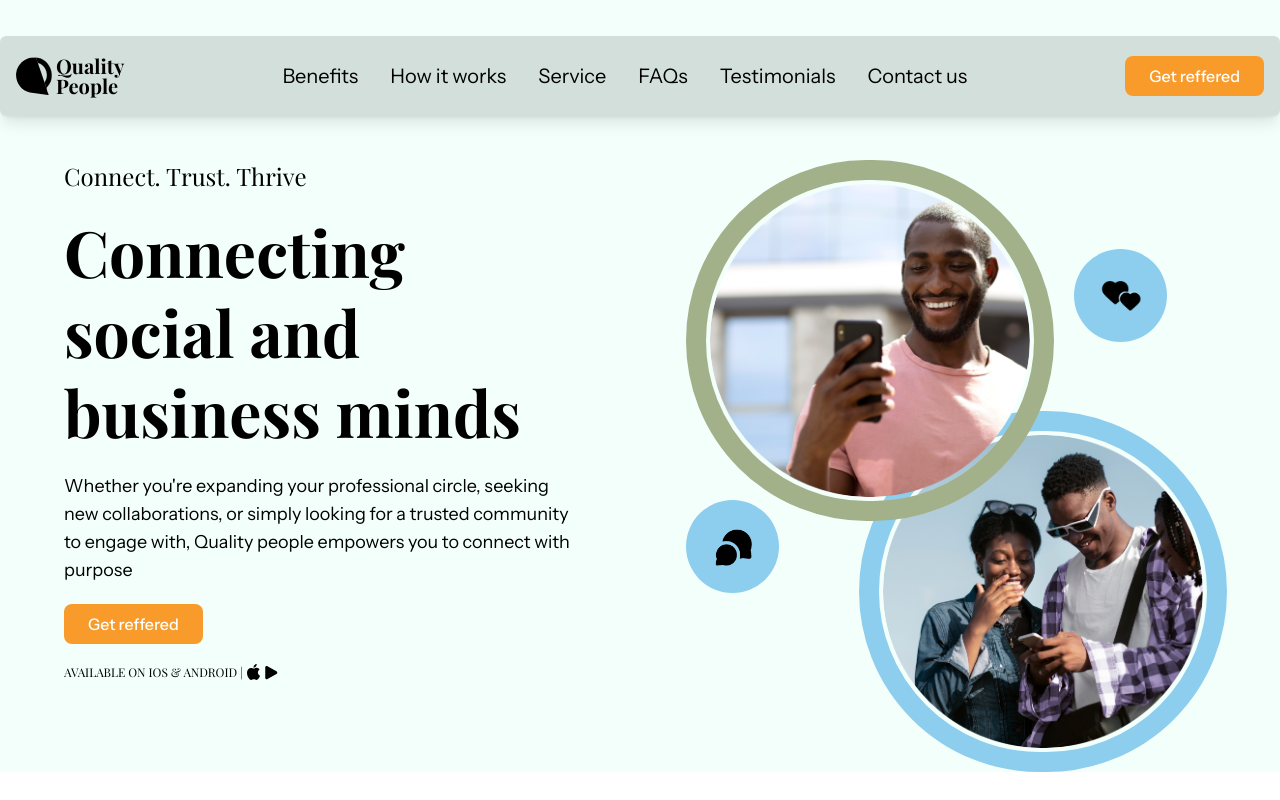
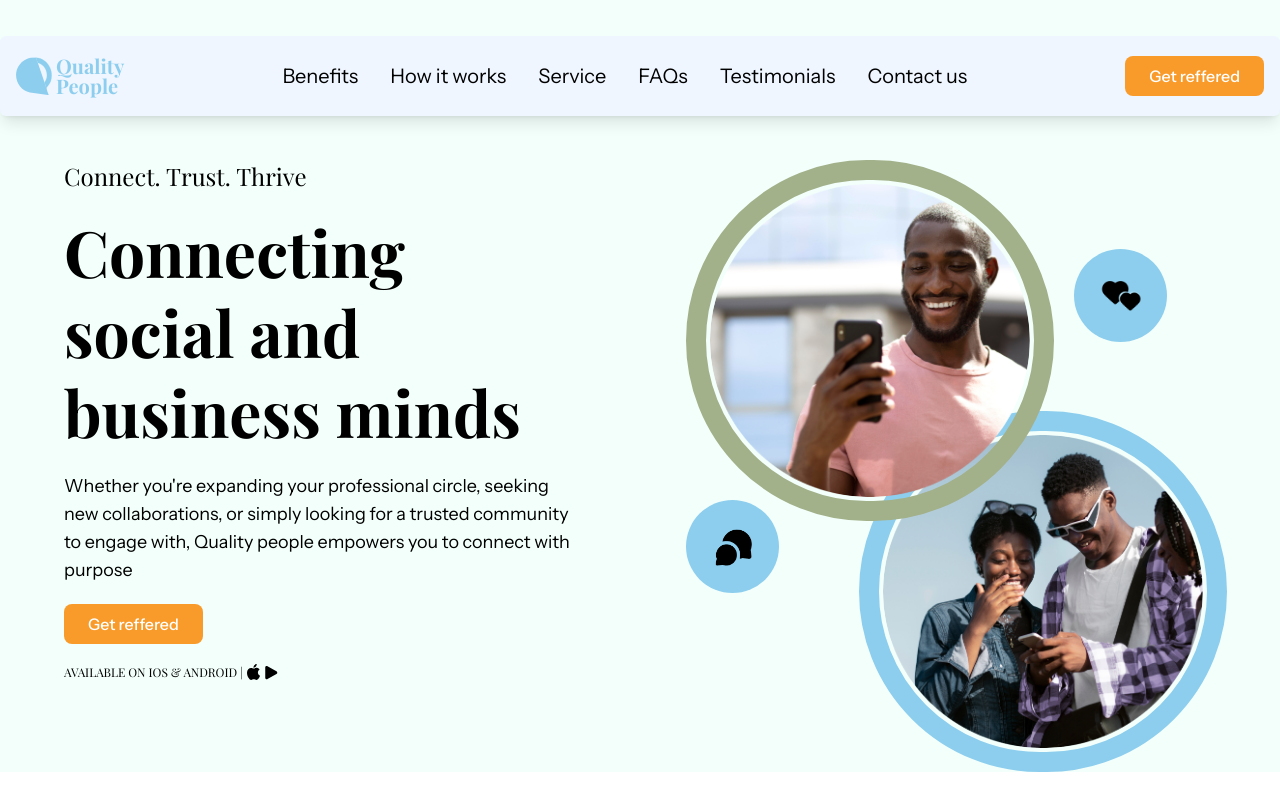
Before and after one commit to ayobamihybrid/quality_people, a Next.js app: page / in a window 1280 px wide. Shown: the top 800 px of the page. Built offline with nearby package versions, Linux system fonts and the light colour scheme; a web font is replaced by a local one.

Commit message:
navbar background color change

```diff
--- a/src/app/components/Navbar.js
+++ b/src/app/components/Navbar.js
@@ -72,7 +72,7 @@ const Navbar = () => {
   };
 
   return (
-    <div className="sticky top-0 xl:top-9 z-50 max-w-[1440px] mx-auto w-full py-3 px-4 bg-[#00000020] md:p-4 rounded-md shadow-lg flex justify-between items-center">
+    <div className="sticky top-0 xl:top-9 z-50 max-w-[1440px] mx-auto w-full py-3 px-4 bg-blue-50 md:p-4 rounded-md shadow-lg flex justify-between items-center">
       <div className="flex items-center gap-1">
         <svg
           viewBox="0 0 29 32"
@@ -83,18 +83,18 @@ const Navbar = () => {
           <g clip-path="url(#clip0_165_4140)">
             <path
               d="M26.2254 30.8728C26.1571 30.668 26.0859 30.4514 26.0107 30.2268C25.1162 27.7795 25.1726 27.8339 24.7006 26.3719C24.6927 26.3224 24.6838 26.2759 24.6759 26.2314C24.187 24.7743 23.627 23.1144 22.9967 21.2537C22.9957 21.2557 22.9937 21.2577 22.9927 21.2596C21.1661 15.9308 19.3613 10.6652 17.5456 5.36794C17.0736 4.00679 16.5838 2.59716 16.0762 1.14005C15.531 1.07872 14.972 1.04212 14.3981 1.02926C7.24209 0.859114 0.944999 6.50653 0.138567 13.6724C-0.678749 21.0084 4.16281 27.8765 11.2564 29.3306C16.1485 30.1685 20.8604 30.6918 25.7752 31.2665C26.168 31.2982 26.0493 31.312 26.3847 31.3536C26.3669 31.3001 26.3501 31.2487 26.3323 31.1933C26.1462 30.7205 26.1917 30.8134 26.2264 30.8728H26.2254Z"
-              fill="black"
+              fill="#8dceee"
             />
             <path
               d="M22.9973 21.2537C23.6276 23.1144 24.1877 24.7743 24.6765 26.2314C24.5894 25.7388 24.5379 25.5073 24.8694 25.1274C28.9679 20.4989 29.9771 15.2234 27.4925 9.57503C25.2702 4.52609 21.3231 1.72563 16.0768 1.14001C16.5844 2.59712 17.0742 4.00675 17.5462 5.36791C23.9047 6.93878 27.3649 15.2877 22.9973 21.2537Z"
-              fill="black"
-              stroke="black"
+              fill="#8dceee"
+              stroke="#8dceee"
               stroke-width="0.193873"
               stroke-miterlimit="10"
             />
             <path
               d="M17.5447 5.36792C19.3604 10.6652 21.1652 15.9307 22.9918 21.2596C22.9928 21.2576 22.9948 21.2557 22.9958 21.2537C21.5551 17.004 19.7413 11.7038 17.5447 5.36792Z"
-              fill="black"
+              fill="#8dceee"
             />
           </g>
           <defs>
@@ -110,7 +110,7 @@ const Navbar = () => {
         </svg>
 
         <div
-          className="text-[#000] font-bold text-xs md:text-sm xl:text-xl cursor-pointer"
+          className="text-[#8dceee] font-bold text-xs md:text-sm xl:text-xl cursor-pointer"
           onClick={() => router.replace('/')}
         >
           <p>Quality</p>
```
